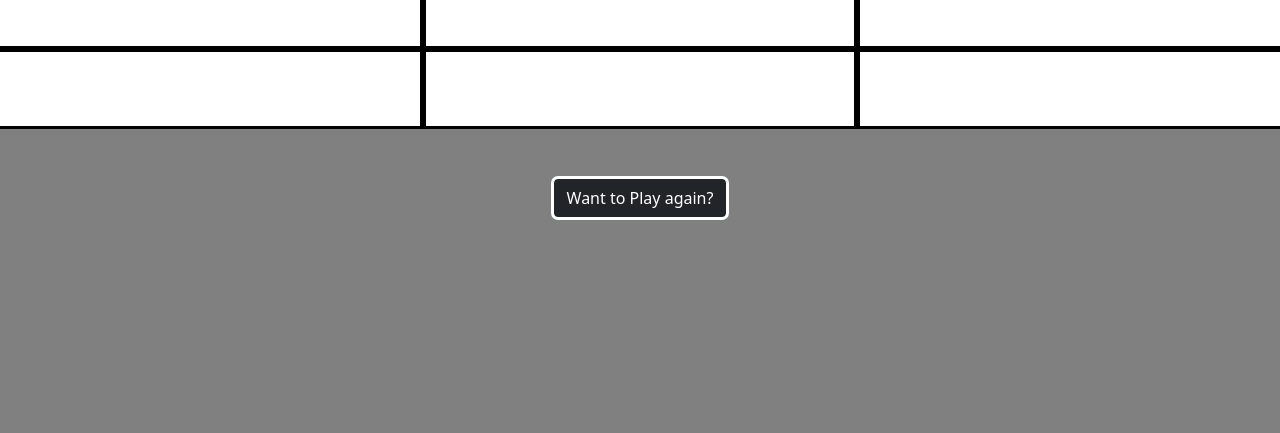
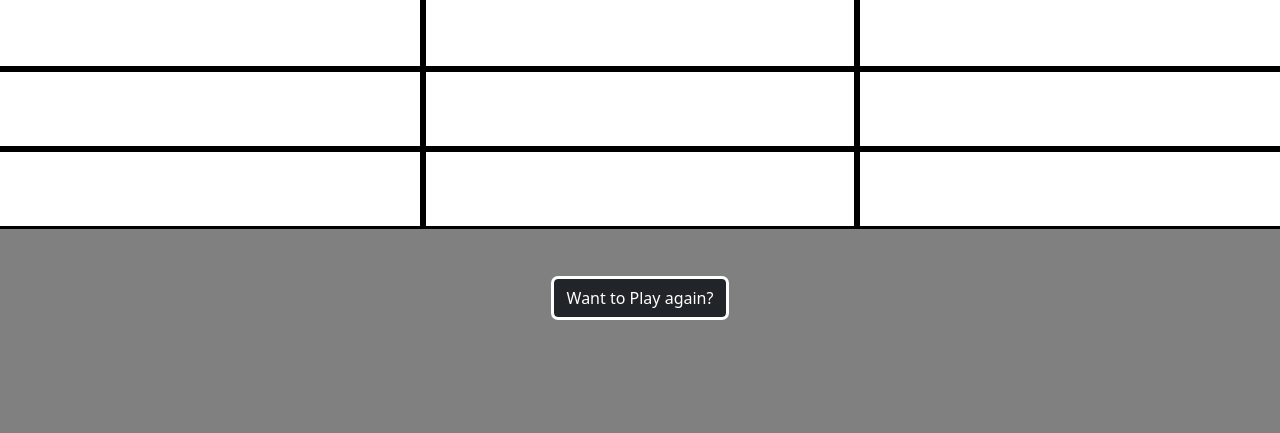
Before and after one commit to qchris101/tic-tac-toe-client, a website built with webpack: page index.html in a window 1280 px wide. Shown: the part 367-800 px from the top of the page. Built offline with nearby package versions, Linux system fonts and the light colour scheme.

Commit message:
Added more styling and margining

```diff
--- a/app/styles/index.scss
+++ b/app/styles/index.scss
@@ -1,7 +1,7 @@
 @import '~bootstrap/scss/bootstrap';
 body {
   background-color: grey;
-  margin-top: 200px;
+  margin-top: 300px;
 }
 .btn {
   outline: solid;
@@ -18,7 +18,6 @@ body {
   font-family: 'Playfair Display', serif;
   height: 80px;
   justify-content: center;
-  padding-inline-end: 5px;
 }
 
 .alt-color {
```
